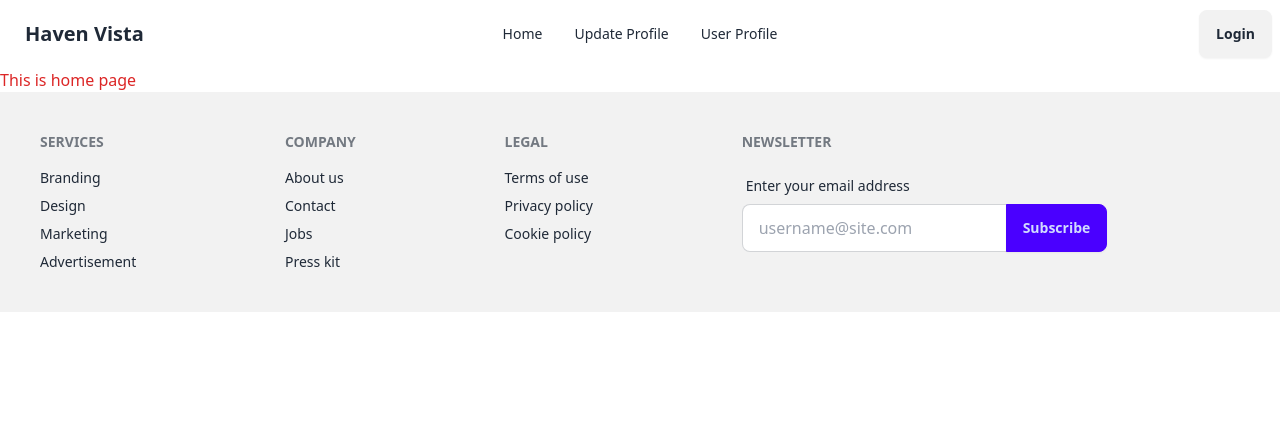
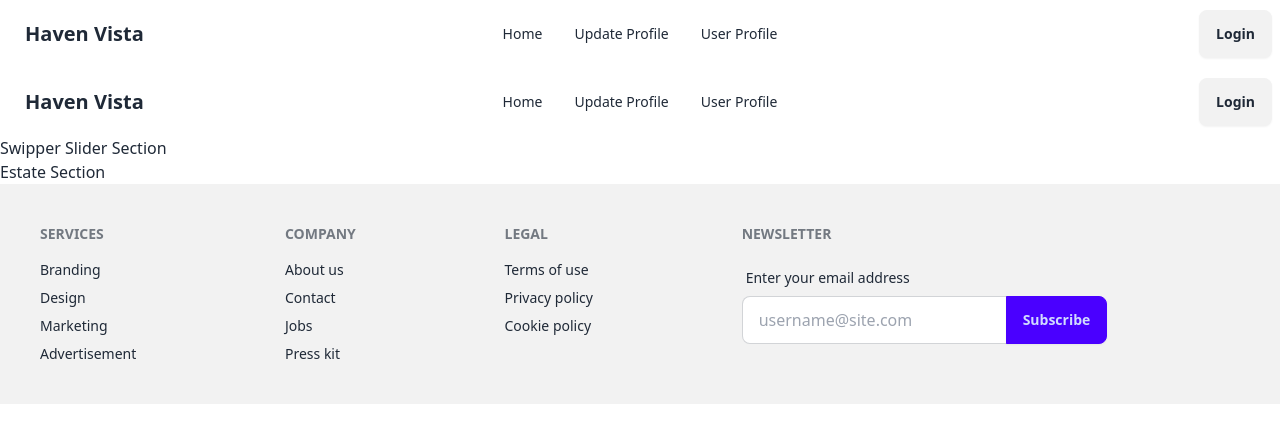
Before and after one commit to mdujjal67/react-haven-vista, a React (Vite) app: page / in a window 1280 px wide. Shown: the top 442 px of the page. Built offline with nearby package versions, Linux system fonts and the light colour scheme.

Commit message:
configure react-router, tailwind css and daisy ui

```diff
--- a/src/layout/Root.jsx
+++ b/src/layout/Root.jsx
@@ -1,5 +1,5 @@
 import { Outlet } from "react-router-dom";
-import Navbar from "../pages/navbar/Navbar";
+import Navbar from "../components/Navbar";
 import Footer from "../pages/footer/Footer";
 
 const Root = () => {
--- a/src/pages/home/Home.jsx
+++ b/src/pages/home/Home.jsx
@@ -1,9 +1,12 @@
-
+import Navbar from "../../components/Navbar";
 
 const Home = () => {
     return (
-        <div>
-            <h2 className="text-red-600">This is home page</h2>
+        <div className="mx-auto">
+            <Navbar></Navbar>
+            <h1>Swipper Slider Section</h1>
+            <h1>Estate Section</h1>
+
         </div>
     );
 };
```
Also changed, not shown: src/components/Navbar.jsx (renamed from src/pages/navbar/Navbar.jsx).
